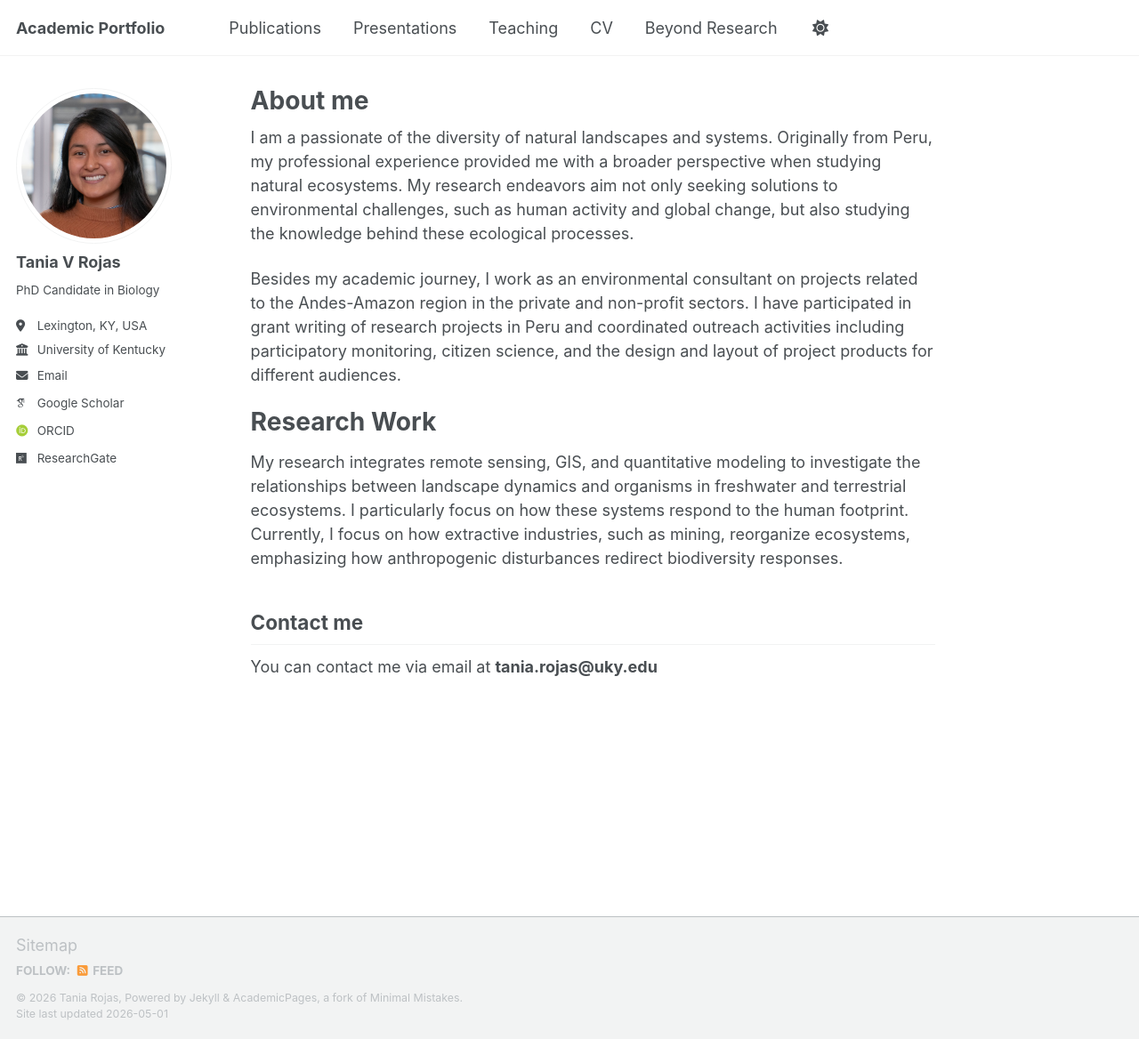
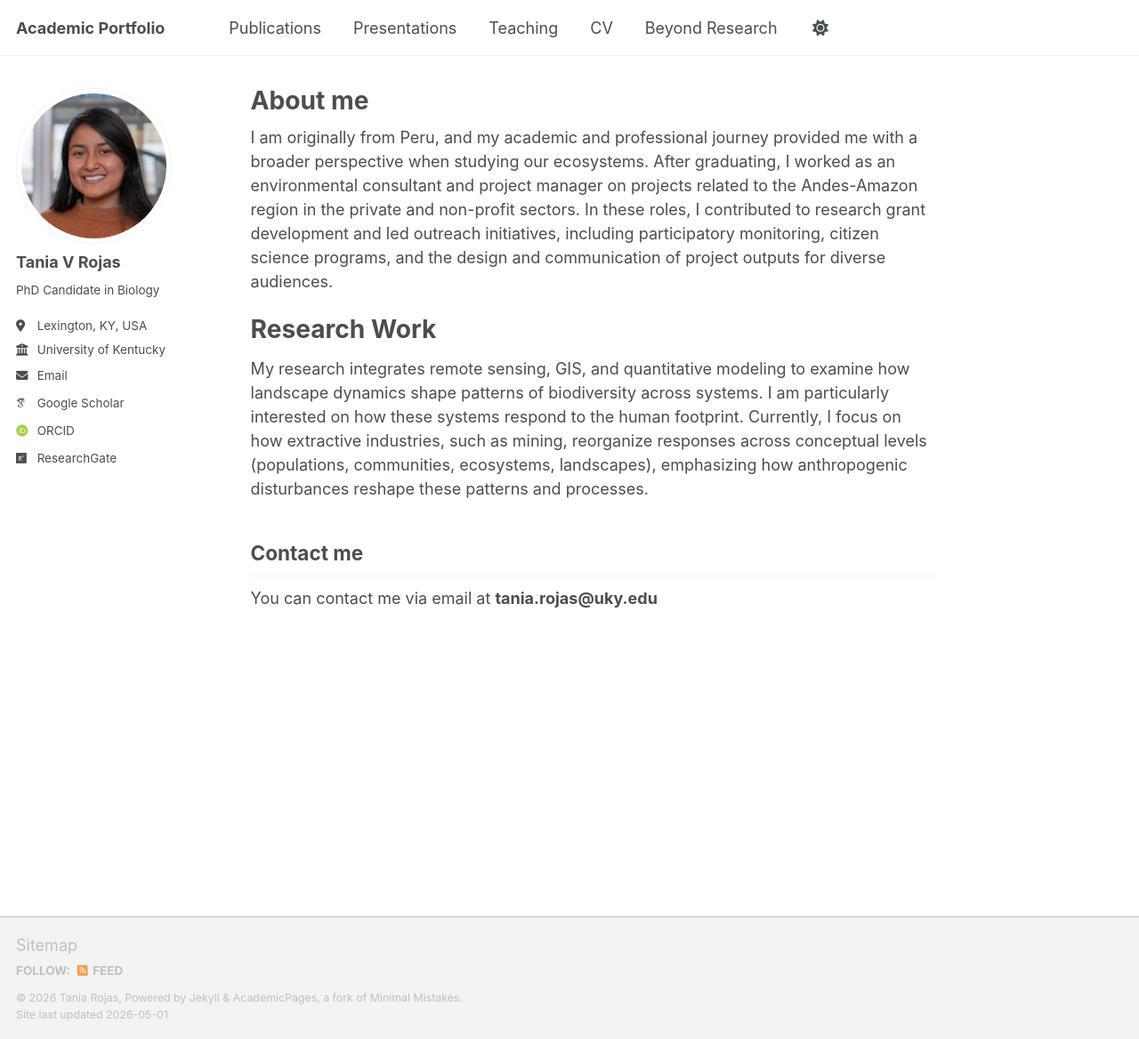
Before and after one commit to taniarojasc/taniarojasc.github.io, a Jekyll site: the page built from _pages/about.md, in a window 1280 px wide and 1168 px high. Shown: the whole window at 89% size. Built offline with Jekyll 4.4.1, drawn with Linux system fonts in a browser that asks for light colours; some web fonts are replaced; a script that is not in the unit is left out.

Commit message:
Update about.md

```diff
--- a/_pages/about.md
+++ b/_pages/about.md
@@ -7,13 +7,11 @@ redirect_from:
   - /about.html
 ---
 
-I am a passionate of the diversity of natural landscapes and systems. Originally from Peru, my professional experience provided me with a broader perspective when studying natural ecosystems. My research endeavors aim not only seeking solutions to environmental challenges, such as human activity and global change, but also studying the knowledge behind these ecological processes.
-
-Besides my academic journey, I work as an environmental consultant on projects related to the Andes-Amazon region in the private and non-profit sectors. I have participated in grant writing of research projects in Peru and coordinated outreach activities including participatory monitoring, citizen science, and the design and layout of project products for different audiences.
+I am originally from Peru, and my academic and professional journey provided me with a broader perspective when studying our ecosystems. After graduating, I worked as an environmental consultant and project manager on projects related to the Andes-Amazon region in the private and non-profit sectors. In these roles, I contributed to research grant development and led outreach initiatives, including participatory monitoring, citizen science programs, and the design and communication of project outputs for diverse audiences.
 
 Research Work
 ======
-My research integrates remote sensing, GIS, and quantitative modeling to investigate the relationships between landscape dynamics and organisms in freshwater and terrestrial ecosystems. I particularly focus on how these systems respond to the human footprint. Currently, I focus on how extractive industries, such as mining, reorganize ecosystems, emphasizing how anthropogenic disturbances redirect biodiversity responses.
+My research integrates remote sensing, GIS, and quantitative modeling to examine how landscape dynamics shape patterns of biodiversity across systems. I am particularly interested on how these systems respond to the human footprint. Currently, I focus on how extractive industries, such as mining, reorganize responses across conceptual levels (populations, communities, ecosystems, landscapes), emphasizing how anthropogenic disturbances reshape these patterns and processes.
 
 Contact me
 ------
```
